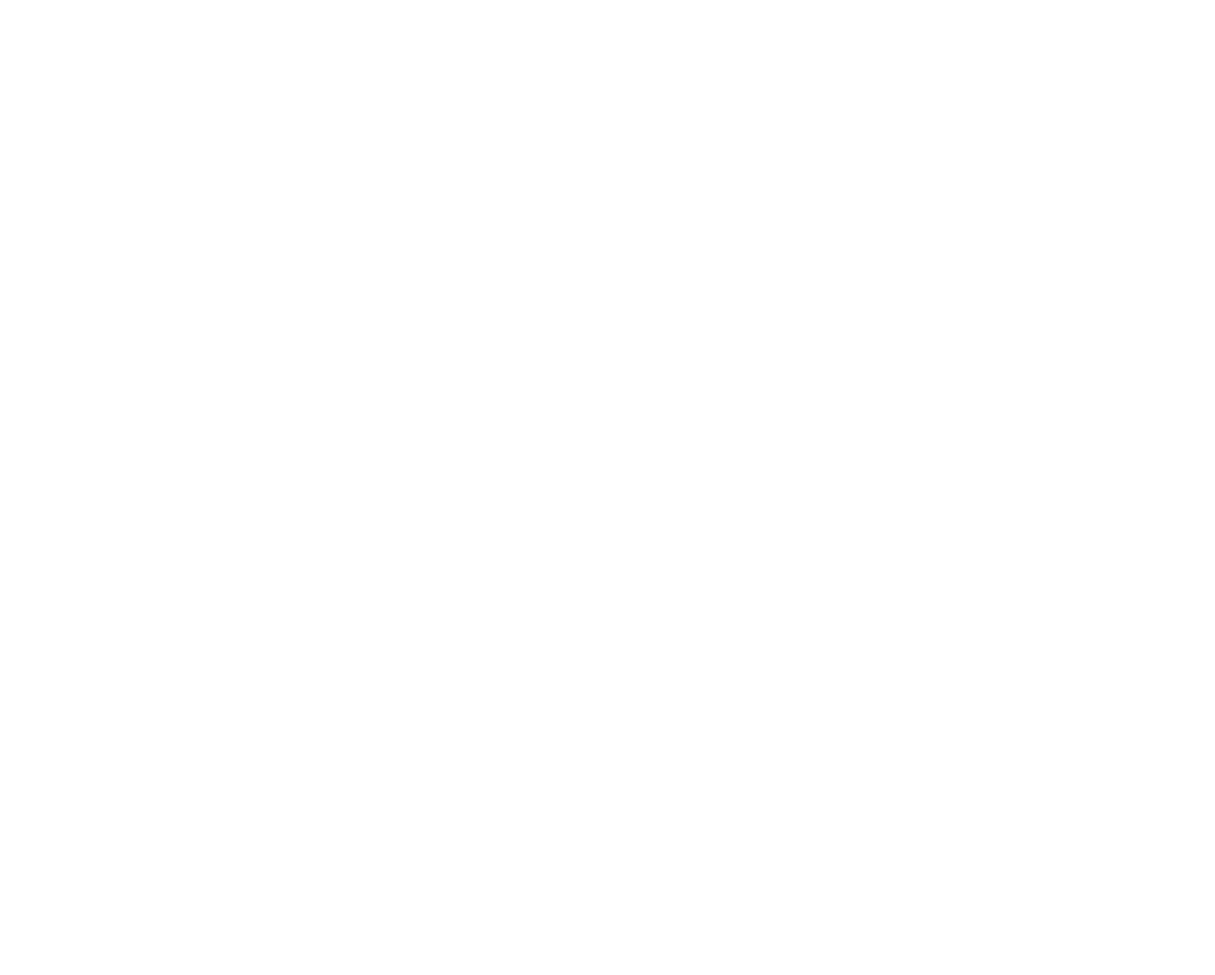
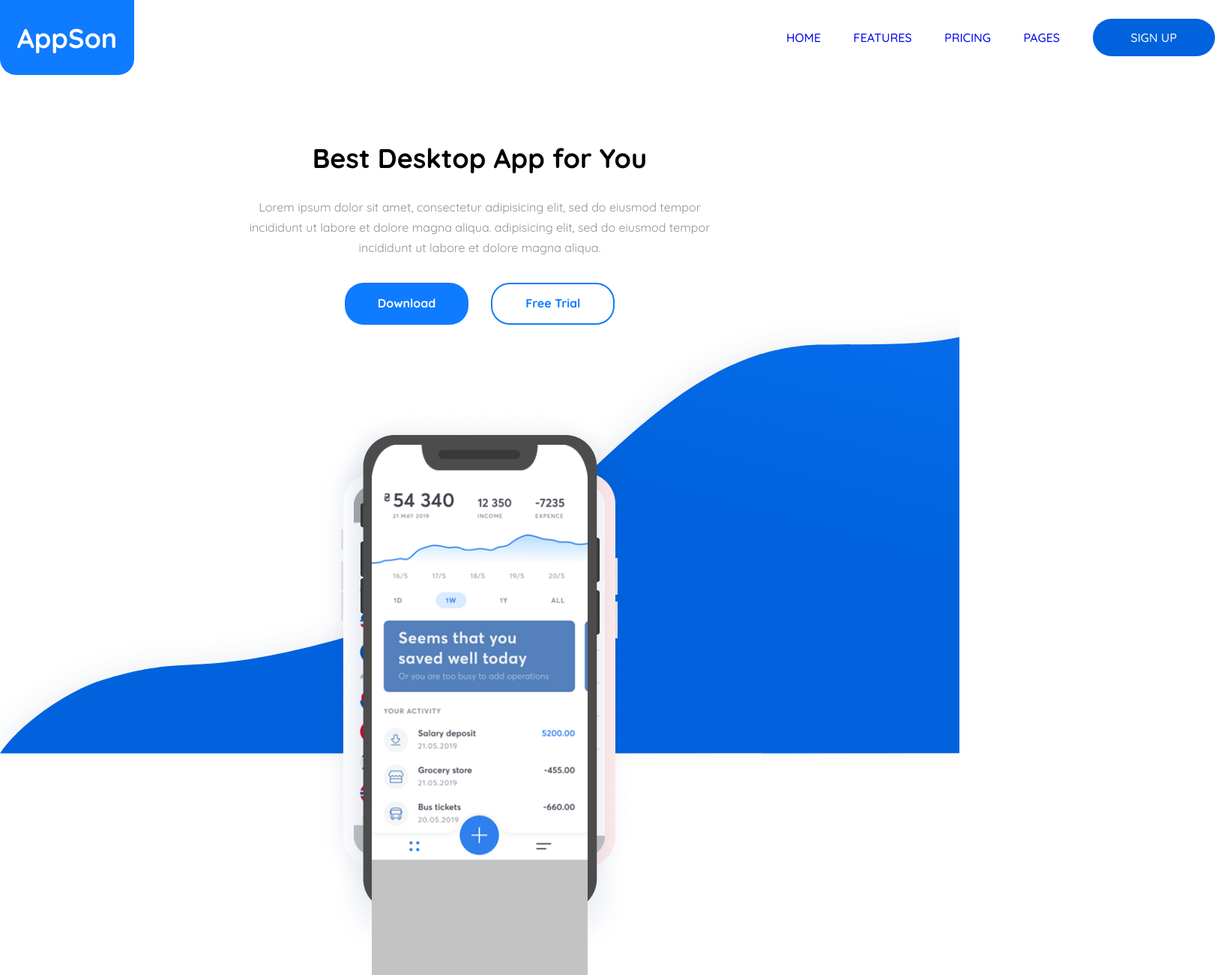
Before and after one commit to sowely/Frontend-01, a plain HTML site: page index.html in a window 1280 px wide. Shown: the top 1300 px of the page at 75% size, 1621 px wide, since content can reach past the window. Before the commit the page ends 800 px from the top, so only its background shows below. Drawn offline with Linux system fonts and the light colour scheme.

Commit message:
first block added

```diff
--- a/#source/js/main.js
+++ b/#source/js/main.js
@@ -0,0 +1 @@
+console.log('aaaaaa')
--- /dev/null
+++ b/#source/scss/header.scss
@@ -0,0 +1,124 @@
+.header {
+	display: flex;
+	flex-direction: column;
+	height: 1029px;
+	background: url("../img/header-bg.svg") no-repeat;
+	background-size: cover; //Рисунок едет, использовать проценты??
+
+	// background: linear-gradient(206.38deg, #0f7bff 8.31%, #0063dd 61.03%);
+	// box-shadow: -7px -7px 32px rgba(0, 30, 67, 0.06);
+}
+.header__nav {
+	width: 1621px;
+	margin: 0 auto;
+	display: flex;
+	justify-content: space-between;
+	margin-bottom: 88px;
+}
+.header__logo {
+	display: flex;
+	justify-content: center;
+	align-items: center;
+	background: #0f7bff;
+	border-radius: 0px 0px 21.5px 21.5px;
+	font-size: 36px;
+	font-weight: 700;
+	line-height: 45px;
+	color: #fff;
+	// text-align: center;
+	// padding-top: 25px;
+	min-width: 179px;
+	min-height: 100px;
+}
+.header__menu {
+	min-width: 572px;
+	display: flex;
+	align-items: center;
+	justify-content: space-between;
+}
+.menu__item {
+	font-weight: 500;
+	font-size: 16px;
+	line-height: 20px;
+	text-transform: uppercase;
+	color: #000;
+	& a:hover {
+		color: #0f7cff;
+	}
+	&:last-child a {
+		padding: 15px 51px;
+		color: #fff;
+		background-color: #0063dd;
+		border-radius: 25px;
+		// margin-left: 10px;
+		// подсветку мб добавить
+	}
+}
+.header__title {
+	text-align: center;
+	margin-bottom: 30px;
+	font-size: 36px;
+	font-weight: 700;
+	line-height: 45px;
+	color: #000000;
+}
+.header__text {
+	max-width: 655px;
+	margin: 0 auto;
+	font-size: 16px;
+	line-height: 27px;
+	text-align: center;
+	color: #929292;
+	margin-bottom: 33px;
+}
+.header__btns {
+	display: flex;
+	justify-content: center;
+	margin: 0 auto 108px;
+	& .btn-secondary {
+		margin-left: 30px;
+	}
+}
+.btn-primary {
+	font-size: 16px;
+	font-weight: 700;
+	line-height: 20px;
+	color: #ffffff;
+	background: #0f7bff;
+	border-radius: 25px;
+	padding: 17px 44px 15px;
+}
+.btn-secondary {
+	font-size: 16px;
+	font-weight: bold;
+	line-height: 20px;
+	color: #0f7bff;
+	border: 2px solid #0f7bff;
+	border-radius: 25px;
+	padding: 15px 44px 17px;
+}
+.devices {
+	display: flex;
+	justify-content: center;
+	position: relative;
+	// overflow: hidden;
+}
+.device {
+	z-index: 23;
+	overflow: hidden; //не робит
+	&:first-child {
+		position: absolute;
+		top: 50px;
+		left: 520px;
+		z-index: 0;
+	}
+	&:last-child {
+		position: absolute;
+		top: 50px;
+		right: 535px;
+		z-index: 0;
+	}
+}
+.header__btn-next {
+	// scroll to 2
+}
--- /dev/null
+++ b/#source/scss/nullstyle.scss
@@ -0,0 +1,76 @@
+/*Обнуление*/
+* {
+	padding: 0;
+	margin: 0;
+	border: 0;
+}
+*,
+*:before,
+*:after {
+	-moz-box-sizing: border-box;
+	-webkit-box-sizing: border-box;
+	box-sizing: border-box;
+}
+:focus,
+:active {
+	outline: none;
+}
+a:focus,
+a:active {
+	outline: none;
+}
+nav,
+footer,
+header,
+aside {
+	display: block;
+}
+html,
+body {
+	height: 100%;
+	width: 100%;
+	font-size: 100%;
+	line-height: 1;
+	font-size: 14px;
+	-ms-text-size-adjust: 100%;
+	-moz-text-size-adjust: 100%;
+	-webkit-text-size-adjust: 100%;
+}
+input,
+button,
+textarea {
+	font-family: inherit;
+}
+input::-ms-clear {
+	display: none;
+}
+button {
+	cursor: pointer;
+}
+button::-moz-focus-inner {
+	padding: 0;
+	border: 0;
+}
+a,
+a:visited {
+	text-decoration: none;
+}
+a:hover {
+	text-decoration: none;
+}
+ul li {
+	list-style: none;
+}
+img {
+	vertical-align: top;
+}
+h1,
+h2,
+h3,
+h4,
+h5,
+h6 {
+	font-size: inherit;
+	font-weight: inherit;
+}
+/*--------------------*/
--- a/#source/scss/style.scss
+++ b/#source/scss/style.scss
@@ -0,0 +1,13 @@
+@import "nullstyle.scss";
+@import "header.scss";
+
+body {
+	font-family: "Quicksand", sans-serif;
+	font-weight: 400px;
+	font-size: 16px;
+	color: #000;
+}
+.wrapper {
+	max-width: 1146px;
+	margin: 0 auto;
+}
--- a/index.html
+++ b/index.html
@@ -4,7 +4,42 @@
     <meta charset="UTF-8" />
     <meta http-equiv="X-UA-Compatible" content="IE=edge" />
     <meta name="viewport" content="width=device-width, initial-scale=1.0" />
-    <title>Document</title>
+    <title>AppSon</title>
+    <link rel="stylesheet" href="css/style.css" />
+    <link
+      href="https://fonts.googleapis.com/css2?family=Quicksand:wght@300;400;500;700&display=swap"
+      rel="stylesheet"
+    />
   </head>
-  <body></body>
+  <body>
+    <header class="header">
+      <nav class="header__nav">
+        <a class="header__logo" href="./">AppSon</a>
+        <ul class="header__menu">
+          <li class="menu__item"><a href="#">Home</a></li>
+          <li class="menu__item"><a href="#">Features</a></li>
+          <li class="menu__item"><a href="#">Pricing</a></li>
+          <li class="menu__item"><a href="#">Pages</a></li>
+          <li class="menu__item"><a href="#">SIGN UP</a></li>
+        </ul>
+      </nav>
+      <h1 class="header__title">Best Desktop App for You</h1>
+      <p class="header__text">
+        Lorem ipsum dolor sit amet, consectetur adipisicing elit, sed do eiusmod
+        tempor incididunt ut labore et dolore magna aliqua. adipisicing elit,
+        sed do eiusmod tempor incididunt ut labore et dolore magna aliqua.
+      </p>
+      <div class="header__btns">
+        <a class="btn-primary" href="#">Download</a>
+        <a class="btn-secondary" href="#">Free Trial</a>
+      </div>
+      <div class="devices">
+        <img class="device" src="../img/Phone 1.png" alt="phone-1" />
+        <img class="device" src="../img/Phone 2.png" alt="phone-2" />
+        <img class="device" src="../img/Phone 3.png" alt="phone-3" />
+        <!-- <a href="" class="header__btn-next">vniz</a> -->
+      </div>
+      <div class=""></div>
+    </header>
+  </body>
 </html>
```
Also changed, not shown: css/style.css (added), img/Phone 1.png (added), img/Phone 2.png (added), img/Phone 3.png (added), img/header-bg.svg (added).
